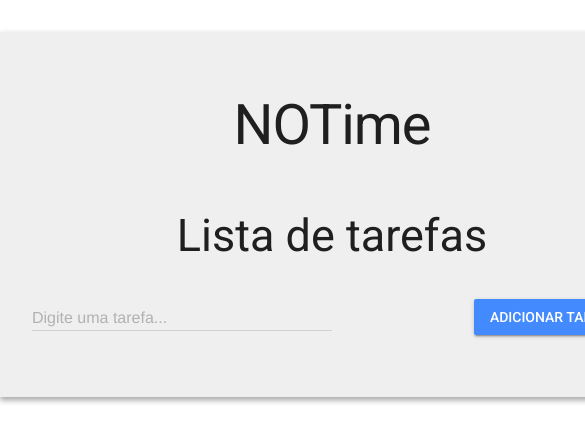
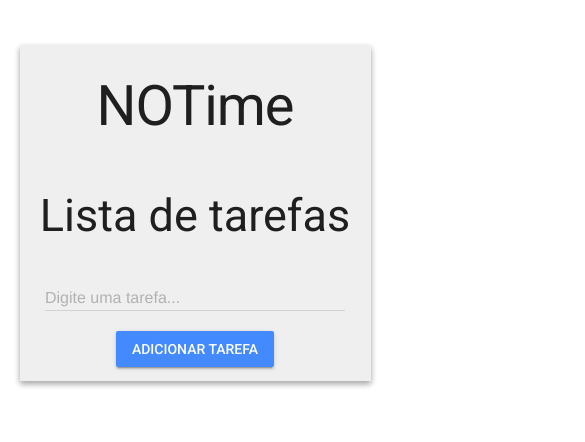
Before and after one commit to soueuvictorl/Lista-de-tarefas, a plain HTML site: page index.html in a window 390 px wide. Shown: the top 442 px of the page, 585 px wide, since content can reach past the window. Drawn offline with nearby package versions, Linux system fonts and the light colour scheme.

Commit message:
Atualizando responsividade

```diff
--- a/style.css
+++ b/style.css
@@ -1,15 +1,15 @@
 body {
-  padding-top: 32px;
+  padding-top: 3.2rem;
   box-sizing: border-box;
 }
 
 .content {
-  width: 600px;
+  width: 75%;
   margin: auto;
   display: flex;
   flex-direction: column;
   align-items: center;
-  padding: 32px;
+  padding: 2.5rem;
   border: none;
   background-color: #efefef;
   box-shadow: 0 3px 6px rgba(0, 0, 0, 0.16), 0 3px 6px rgba(0, 0, 0, 0.23);
@@ -48,9 +48,9 @@ a {
   cursor: pointer;
 }
 
-@media (max-width: 375px) {
+@media (max-width: 500px) {
   .content {
-    width: 100%;
+    width: 90%;
     display: flex;
     align-items: center;
     justify-content: space-between;
```
